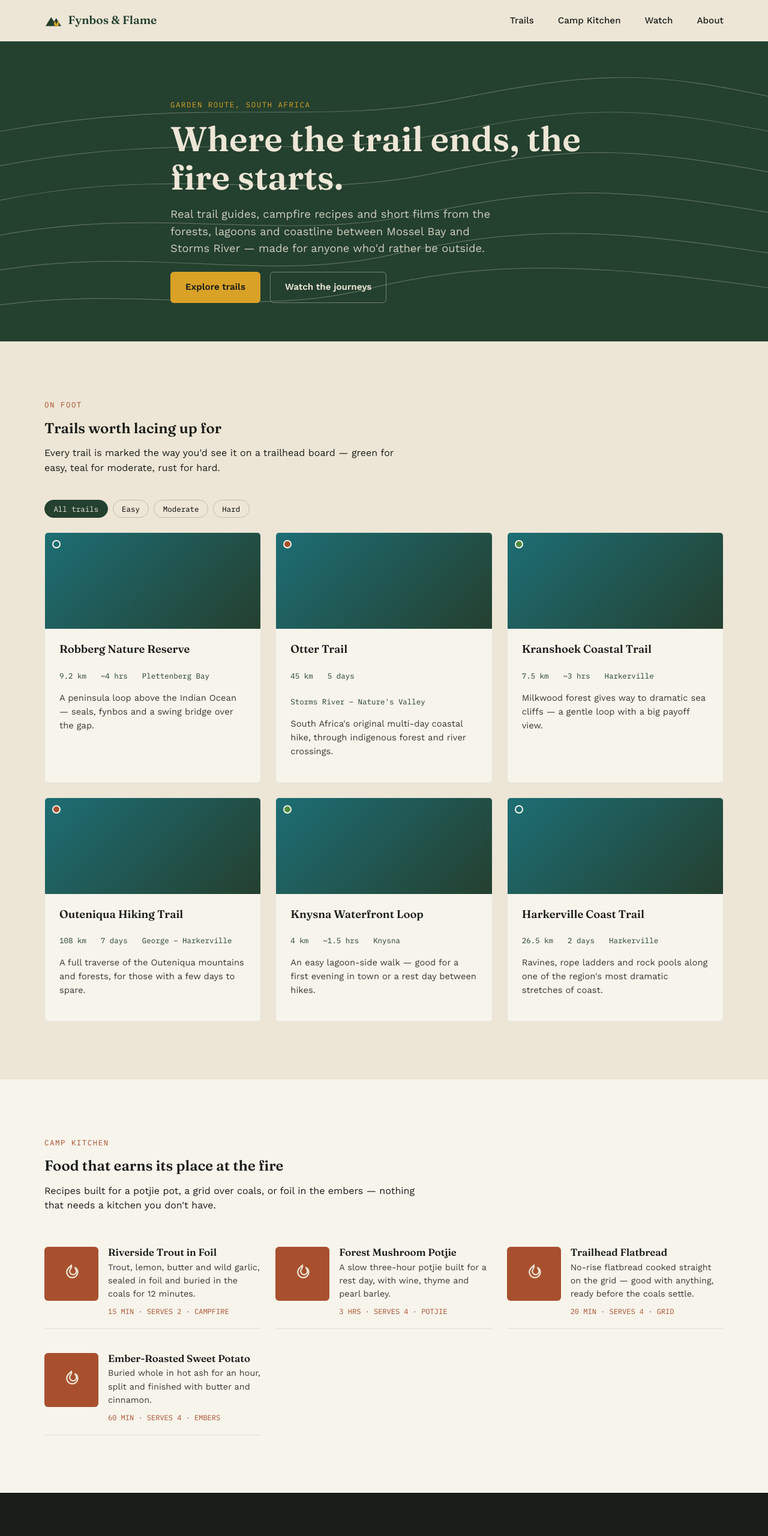
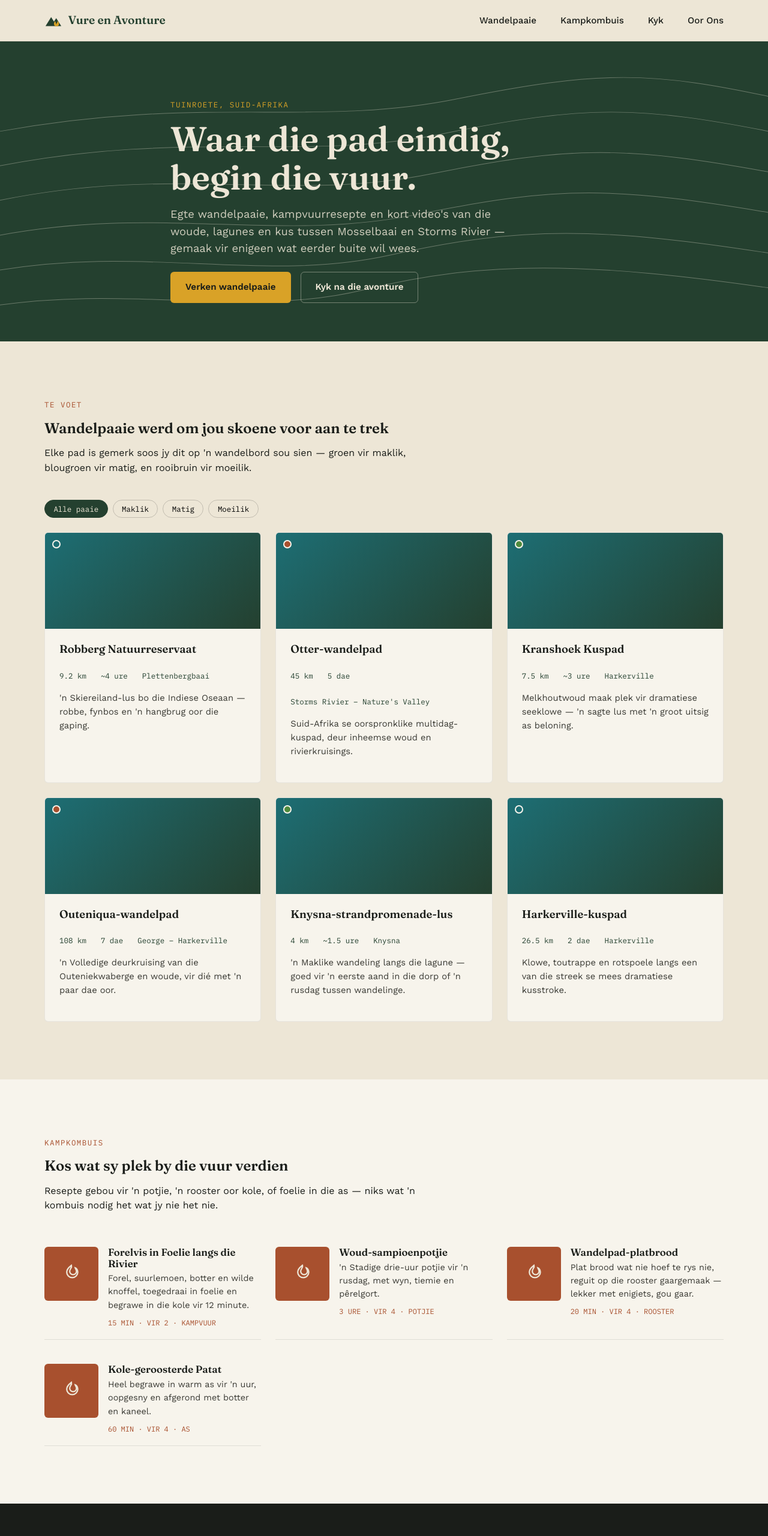
Before and after one commit to WilliamP1Code/vure-en-avonture, a plain HTML site: page index.html in a window 1280 px wide. Shown: the top 2560 px of the page at 60% size. Drawn offline with nearby package versions, Linux system fonts and the light colour scheme.

Commit message:
Vertaal in Afrikaans

```diff
--- a/index.html
+++ b/index.html
@@ -1,10 +1,10 @@
 <!DOCTYPE html>
-<html lang="en">
+<html lang="af">
 <head>
 <meta charset="UTF-8">
 <meta name="viewport" content="width=device-width, initial-scale=1.0">
-<title>Fynbos &amp; Flame — Trails, Camp Kitchen &amp; Stories from the Garden Route</title>
-<meta name="description" content="Trail guides, campfire recipes and video journeys through South Africa's Garden Route.">
+<title>Vure en Avonture — Wandelpaaie, Kampkombuis &amp; Stories van die Tuinroete</title>
+<meta name="description" content="Wandelpaaie, kampvuurresepte en video-avonture deur Suid-Afrika se Tuinroete.">
 
 <!-- Google Fonts: display serif, body sans, mono for trail data -->
 <link rel="preconnect" href="https://fonts.googleapis.com">
@@ -23,16 +23,16 @@
         <path d="M2 26 L12 10 L17 18 L21 12 L30 26 Z" fill="#24402F"/>
         <path d="M21 24c0-3 3-4 2-7 2 1 3 3 3 5 0 2.5-2 4.5-4.5 4.5S17 24.5 17 22c0-2 1-3.5 2.5-5-0.5 2 1.5 3 1.5 7z" fill="#D9A227"/>
       </svg>
-      Fynbos &amp; Flame
+      Vure en Avonture
     </a>
-    <button class="nav-toggle" id="navToggle" aria-label="Toggle menu" aria-expanded="false">
+    <button class="nav-toggle" id="navToggle" aria-label="Wissel kieslys" aria-expanded="false">
       <span></span><span></span><span></span>
     </button>
     <ul class="nav-links" id="navLinks">
-      <li><a href="#trails">Trails</a></li>
-      <li><a href="#kitchen">Camp Kitchen</a></li>
-      <li><a href="#watch">Watch</a></li>
-      <li><a href="#about">About</a></li>
+      <li><a href="#trails">Wandelpaaie</a></li>
+      <li><a href="#kitchen">Kampkombuis</a></li>
+      <li><a href="#watch">Kyk</a></li>
+      <li><a href="#about">Oor Ons</a></li>
     </ul>
   </div>
 </nav>
@@ -49,12 +49,12 @@
     <path d="M-20 160 C 300 90, 480 150, 700 100 S 1000 50, 1200 100" />
   </svg>
   <div class="container">
-    <p class="eyebrow">Garden Route, South Africa</p>
-    <h1>Where the trail ends, the fire starts.</h1>
-    <p class="lead">Real trail guides, campfire recipes and short films from the forests, lagoons and coastline between Mossel Bay and Storms River — made for anyone who'd rather be outside.</p>
+    <p class="eyebrow">Tuinroete, Suid-Afrika</p>
+    <h1>Waar die pad eindig, begin die vuur.</h1>
+    <p class="lead">Egte wandelpaaie, kampvuurresepte en kort video's van die woude, lagunes en kus tussen Mosselbaai en Storms Rivier — gemaak vir enigeen wat eerder buite wil wees.</p>
     <div class="hero-ctas">
-      <a href="#trails" class="btn btn-primary">Explore trails</a>
-      <a href="#watch" class="btn btn-ghost">Watch the journeys</a>
+      <a href="#trails" class="btn btn-primary">Verken wandelpaaie</a>
+      <a href="#watch" class="btn btn-ghost">Kyk na die avonture</a>
     </div>
   </div>
 </header>
@@ -63,65 +63,65 @@
 <section class="section" id="trails">
   <div class="container">
     <div class="section-head">
-      <p class="eyebrow">On foot</p>
-      <h2>Trails worth lacing up for</h2>
-      <p>Every trail is marked the way you'd see it on a trailhead board — green for easy, teal for moderate, rust for hard.</p>
+      <p class="eyebrow">Te voet</p>
+      <h2>Wandelpaaie werd om jou skoene voor aan te trek</h2>
+      <p>Elke pad is gemerk soos jy dit op 'n wandelbord sou sien — groen vir maklik, blougroen vir matig, en rooibruin vir moeilik.</p>
     </div>
 
     <div class="trail-filters" id="trailFilters">
-      <button class="filter-btn active" data-filter="all">All trails</button>
-      <button class="filter-btn" data-filter="easy">Easy</button>
-      <button class="filter-btn" data-filter="moderate">Moderate</button>
-      <button class="filter-btn" data-filter="hard">Hard</button>
+      <button class="filter-btn active" data-filter="all">Alle paaie</button>
+      <button class="filter-btn" data-filter="easy">Maklik</button>
+      <button class="filter-btn" data-filter="moderate">Matig</button>
+      <button class="filter-btn" data-filter="hard">Moeilik</button>
     </div>
 
     <div class="trail-grid" id="trailGrid">
       <article class="trail-card" data-difficulty="moderate">
         <div class="trail-card-photo"><span class="blaze blaze-moderate"></span></div>
         <div class="trail-card-body">
-          <h3>Robberg Nature Reserve</h3>
-          <div class="trail-stats"><span>9.2 km</span><span>~4 hrs</span><span>Plettenberg Bay</span></div>
-          <p>A peninsula loop above the Indian Ocean — seals, fynbos and a swing bridge over the gap.</p>
+          <h3>Robberg Natuurreservaat</h3>
+          <div class="trail-stats"><span>9.2 km</span><span>~4 ure</span><span>Plettenbergbaai</span></div>
+          <p>'n Skiereiland-lus bo die Indiese Oseaan — robbe, fynbos en 'n hangbrug oor die gaping.</p>
         </div>
       </article>
       <article class="trail-card" data-difficulty="hard">
         <div class="trail-card-photo"><span class="blaze blaze-hard"></span></div>
         <div class="trail-card-body">
-          <h3>Otter Trail</h3>
-          <div class="trail-stats"><span>45 km</span><span>5 days</span><span>Storms River – Nature's Valley</span></div>
-          <p>South Africa's original multi-day coastal hike, through indigenous forest and river crossings.</p>
+          <h3>Otter-wandelpad</h3>
+          <div class="trail-stats"><span>45 km</span><span>5 dae</span><span>Storms Rivier – Nature's Valley</span></div>
+          <p>Suid-Afrika se oorspronklike multidag-kuspad, deur inheemse woud en rivierkruisings.</p>
         </div>
       </article>
       <article class="trail-card" data-difficulty="easy">
         <div class="trail-card-photo"><span class="blaze blaze-easy"></span></div>
         <div class="trail-card-body">
-          <h3>Kranshoek Coastal Trail</h3>
-          <div class="trail-stats"><span>7.5 km</span><span>~3 hrs</span><span>Harkerville</span></div>
-          <p>Milkwood forest gives way to dramatic sea cliffs — a gentle loop with a big payoff view.</p>
+          <h3>Kranshoek Kuspad</h3>
+          <div class="trail-stats"><span>7.5 km</span><span>~3 ure</span><span>Harkerville</span></div>
+          <p>Melkhoutwoud maak plek vir dramatiese seeklowe — 'n sagte lus met 'n groot uitsig as beloning.</p>
         </div>
       </article>
       <article class="trail-card" data-difficulty="hard">
         <div class="trail-card-photo"><span class="blaze blaze-hard"></span></div>
         <div class="trail-card-body">
-          <h3>Outeniqua Hiking Trail</h3>
-          <div class="trail-stats"><span>108 km</span><span>7 days</span><span>George – Harkerville</span></div>
-          <p>A full traverse of the Outeniqua mountains and forests, for those with a few days to spare.</p>
+          <h3>Outeniqua-wandelpad</h3>
+          <div class="trail-stats"><span>108 km</span><span>7 dae</span><span>George – Harkerville</span></div>
+          <p>'n Volledige deurkruising van die Outeniekwaberge en woude, vir dié met 'n paar dae oor.</p>
         </div>
       </article>
       <article class="trail-card" data-difficulty="easy">
         <div class="trail-card-photo"><span class="blaze blaze-easy"></span></div>
         <div class="trail-card-body">
-          <h3>Knysna Waterfront Loop</h3>
-          <div class="trail-stats"><span>4 km</span><span>~1.5 hrs</span><span>Knysna</span></div>
-          <p>An easy lagoon-side walk — good for a first evening in town or a rest day between hikes.</p>
+          <h3>Knysna-strandpromenade-lus</h3>
+          <div class="trail-stats"><span>4 km</span><span>~1.5 ure</span><span>Knysna</span></div>
+          <p>'n Maklike wandeling langs die lagune — goed vir 'n eerste aand in die dorp of 'n rusdag tussen wandelinge.</p>
         </div>
       </article>
       <article class="trail-card" data-difficulty="moderate">
         <div class="trail-card-photo"><span class="blaze blaze-moderate"></span></div>
         <div class="trail-card-body">
-          <h3>Harkerville Coast Trail</h3>
-          <div class="trail-stats"><span>26.5 km</span><span>2 days</span><span>Harkerville</span></div>
-          <p>Ravines, rope ladders and rock pools along one of the region's most dramatic stretches of coast.</p>
+          <h3>Harkerville-kuspad</h3>
+          <div class="trail-stats"><span>26.5 km</span><span>2 dae</span><span>Harkerville</span></div>
+          <p>Klowe, toutrappe en rotspoele langs een van die streek se mees dramatiese kusstroke.</p>
         </div>
       </article>
     </div>
@@ -132,41 +132,41 @@
 <section class="section" id="kitchen" style="background: var(--paper);">
   <div class="container">
     <div class="section-head">
-      <p class="eyebrow">Camp Kitchen</p>
-      <h2>Food that earns its place at the fire</h2>
-      <p>Recipes built for a potjie pot, a grid over coals, or foil in the embers — nothing that needs a kitchen you don't have.</p>
+      <p class="eyebrow">Kampkombuis</p>
+      <h2>Kos wat sy plek by die vuur verdien</h2>
+      <p>Resepte gebou vir 'n potjie, 'n rooster oor kole, of foelie in die as — niks wat 'n kombuis nodig het wat jy nie het nie.</p>
     </div>
     <div class="recipe-grid">
       <div class="recipe-card">
         <div class="recipe-flame"><svg viewBox="0 0 24 24" fill="none" stroke-width="1.6"><path d="M12 2c1 3-2 4-2 7a4 4 0 108 0c0-1.5-1-2.5-1.5-4 1.5.5 3 2.5 3 5a6.5 6.5 0 11-13 0c0-4 3-6 5.5-8z"/></svg></div>
         <div>
-          <h3>Riverside Trout in Foil</h3>
-          <p>Trout, lemon, butter and wild garlic, sealed in foil and buried in the coals for 12 minutes.</p>
-          <span class="recipe-meta">15 MIN · SERVES 2 · CAMPFIRE</span>
+          <h3>Forelvis in Foelie langs die Rivier</h3>
+          <p>Forel, suurlemoen, botter en wilde knoffel, toegedraai in foelie en begrawe in die kole vir 12 minute.</p>
+          <span class="recipe-meta">15 MIN · VIR 2 · KAMPVUUR</span>
         </div>
       </div>
       <div class="recipe-card">
         <div class="recipe-flame"><svg viewBox="0 0 24 24" fill="none" stroke-width="1.6"><path d="M12 2c1 3-2 4-2 7a4 4 0 108 0c0-1.5-1-2.5-1.5-4 1.5.5 3 2.5 3 5a6.5 6.5 0 11-13 0c0-4 3-6 5.5-8z"/></svg></div>
         <div>
-          <h3>Forest Mushroom Potjie</h3>
-          <p>A slow three-hour potjie built for a rest day, with wine, thyme and pearl barley.</p>
-          <span class="recipe-meta">3 HRS · SERVES 4 · POTJIE</span>
+          <h3>Woud-sampioenpotjie</h3>
+          <p>'n Stadige drie-uur potjie vir 'n rusdag, met wyn, tiemie en pêrelgort.</p>
+          <span class="recipe-meta">3 URE · VIR 4 · POTJIE</span>
         </div>
       </div>
       <div class="recipe-card">
         <div class="recipe-flame"><svg viewBox="0 0 24 24" fill="none" stroke-width="1.6"><path d="M12 2c1 3-2 4-2 7a4 4 0 108 0c0-1.5-1-2.5-1.5-4 1.5.5 3 2.5 3 5a6.5 6.5 0 11-13 0c0-4 3-6 5.5-8z"/></svg></div>
         <div>
-          <h3>Trailhead Flatbread</h3>
-          <p>No-rise flatbread cooked straight on the grid — good with anything, ready before the coals settle.</p>
-          <span class="recipe-meta">20 MIN · SERVES 4 · GRID</span>
+          <h3>Wandelpad-platbrood</h3>
+          <p>Plat brood wat nie hoef te rys nie, reguit op die rooster gaargemaak — lekker met enigiets, gou gaar.</p>
+          <span class="recipe-meta">20 MIN · VIR 4 · ROOSTER</span>
         </div>
       </div>
       <div class="recipe-card">
         <div class="recipe-flame"><svg viewBox="0 0 24 24" fill="none" stroke-width="1.6"><path d="M12 2c1 3-2 4-2 7a4 4 0 108 0c0-1.5-1-2.5-1.5-4 1.5.5 3 2.5 3 5a6.5 6.5 0 11-13 0c0-4 3-6 5.5-8z"/></svg></div>
         <div>
-          <h3>Ember-Roasted Sweet Potato</h3>
-          <p>Buried whole in hot ash for an hour, split and finished with butter and cinnamon.</p>
-          <span class="recipe-meta">60 MIN · SERVES 4 · EMBERS</span>
+          <h3>Kole-geroosterde Patat</h3>
+          <p>Heel begrawe in warm as vir 'n uur, oopgesny en afgerond met botter en kaneel.</p>
+          <span class="recipe-meta">60 MIN · VIR 4 · AS</span>
         </div>
       </div>
     </div>
@@ -177,30 +177,30 @@
 <section class="section section-dark" id="watch">
   <div class="container">
     <div class="section-head">
-      <p class="eyebrow">Watch</p>
-      <h2>The journeys, on video</h2>
-      <p>Short films from the trail and the fire. Add your own YouTube video IDs in <code>js/main.js</code> to bring these to life.</p>
+      <p class="eyebrow">Kyk</p>
+      <h2>Die avonture, op video</h2>
+      <p>Kort films van die pad en die vuur. Voeg jou eie YouTube-video-ID's by in <code>js/main.js</code> om dit lewendig te maak.</p>
     </div>
     <div class="video-grid" id="videoGrid">
       <div class="video-card" data-video="dQw4w9WgXcQ">
         <div class="video-thumb"><span class="play-icon"><svg viewBox="0 0 24 24"><path d="M8 5v14l11-7z"/></svg></span></div>
         <div class="video-card-body">
-          <h3>Otter Trail: 5 Days on Foot</h3>
-          <p>Day-by-day through South Africa's original coastal hike.</p>
+          <h3>Otter-wandelpad: 5 Dae te Voet</h3>
+          <p>Dag vir dag deur Suid-Afrika se oorspronklike kuspad.</p>
         </div>
       </div>
       <div class="video-card" data-video="dQw4w9WgXcQ">
         <div class="video-thumb"><span class="play-icon"><svg viewBox="0 0 24 24"><path d="M8 5v14l11-7z"/></svg></span></div>
         <div class="video-card-body">
-          <h3>Cooking Trout on the Keurbooms River</h3>
-          <p>Catch, clean, cook — a full riverside meal in under an hour.</p>
+          <h3>Forel Kook by die Keurboomsrivier</h3>
+          <p>Vang, maak skoon, kook — 'n volledige rivieroewer-ete in minder as 'n uur.</p>
         </div>
       </div>
       <div class="video-card" data-video="dQw4w9WgXcQ">
         <div class="video-thumb"><span class="play-icon"><svg viewBox="0 0 24 24"><path d="M8 5v14l11-7z"/></svg></span></div>
         <div class="video-card-body">
-          <h3>Sunrise at Robberg</h3>
-          <p>A quiet early start on the peninsula, before the day-trippers arrive.</p>
+          <h3>Sonop by Robberg</h3>
+          <p>'n Stil vroeë begin op die skiereiland, voor die dagbesoekers arriveer.</p>
         </div>
       </div>
     </div>
@@ -210,15 +210,15 @@
 <!-- video modal, filled in by js -->
 <div class="video-modal" id="videoModal">
   <div class="video-modal-inner">
-    <button class="video-modal-close" id="videoModalClose" aria-label="Close video">&times;</button>
-    <iframe id="videoFrame" src="" title="Video player" allow="accelerometer; autoplay; encrypted-media" allowfullscreen></iframe>
+    <button class="video-modal-close" id="videoModalClose" aria-label="Maak video toe">&times;</button>
+    <iframe id="videoFrame" src="" title="Video-speler" allow="accelerometer; autoplay; encrypted-media" allowfullscreen></iframe>
   </div>
 </div>
 
 <!-- ============ REFLECTION ============ -->
 <section class="reflection">
   <div class="container">
-    <blockquote>&ldquo;The heavens declare the glory of God; and the firmament sheweth his handywork.&rdquo;</blockquote>
+    <blockquote>&ldquo;Die hemel vertel van sy heerlikheid; die lug bo ons wys die werk van sy hande.&rdquo;</blockquote>
     <cite>Psalm 19:1</cite>
   </div>
 </section>
@@ -226,9 +226,9 @@
 <!-- ============ ABOUT ============ -->
 <section class="section" id="about">
   <div class="container" style="max-width:680px;">
-    <p class="eyebrow">About</p>
-    <h2>Made for anyone who loves being outside</h2>
-    <p>Fynbos &amp; Flame is a placeholder name for a project built around the trails, coastline and forests of the Garden Route — a small corner of South Africa with an outsized amount of wild ground to cover. Whatever brings you outdoors, whether that's the quiet, the challenge, or the sense of something bigger than yourself out there, you're welcome here.</p>
+    <p class="eyebrow">Oor Ons</p>
+    <h2>Gemaak vir almal wat daarvan hou om buite te wees</h2>
+    <p>Vure en Avonture is 'n projek gebou rondom die wandelpaaie, kus en woude van die Tuinroete — 'n klein hoekie van Suid-Afrika met 'n buitengewone hoeveelheid wilde grond om te verken. Wat jou ook al buite trek, of dit die stilte, die uitdaging, of die gevoel van iets groter as jouself daar buite is — jy is welkom hier.</p>
   </div>
 </section>
 
@@ -236,15 +236,15 @@
 <footer class="site-footer">
   <div class="container">
     <div class="footer-grid">
-      <div>Fynbos &amp; Flame — Garden Route, South Africa</div>
+      <div>Vure en Avonture — Tuinroete, Suid-Afrika</div>
       <ul class="footer-links">
-        <li><a href="#trails">Trails</a></li>
-        <li><a href="#kitchen">Camp Kitchen</a></li>
-        <li><a href="#watch">Watch</a></li>
-        <li><a href="#about">About</a></li>
+        <li><a href="#trails">Wandelpaaie</a></li>
+        <li><a href="#kitchen">Kampkombuis</a></li>
+        <li><a href="#watch">Kyk</a></li>
+        <li><a href="#about">Oor Ons</a></li>
       </ul>
     </div>
-    <div>&copy; 2026 Fynbos &amp; Flame. Placeholder name and logo — swap in your own anytime.</div>
+    <div>&copy; 2026 Vure en Avonture.</div>
   </div>
 </footer>
 
```
